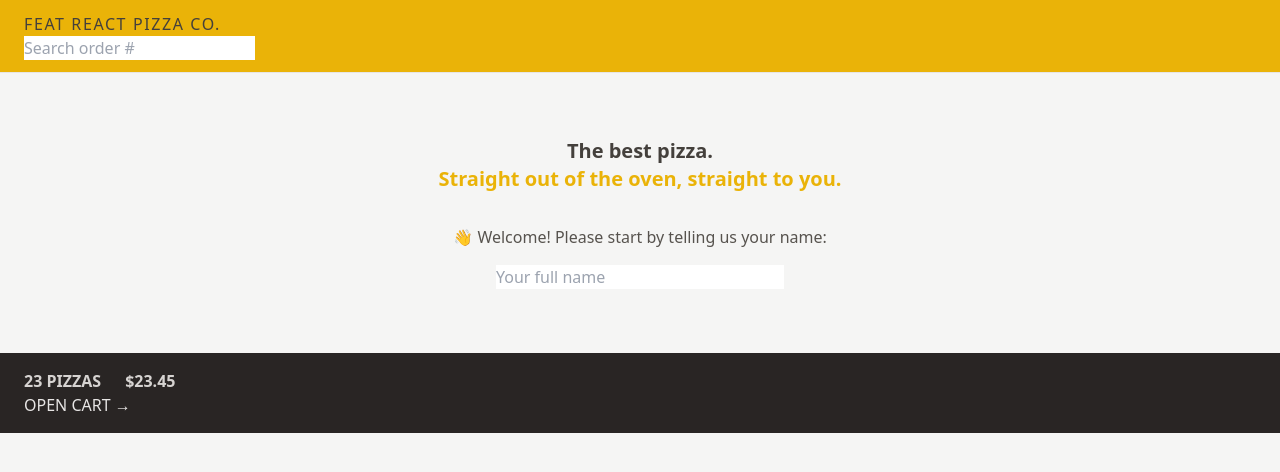
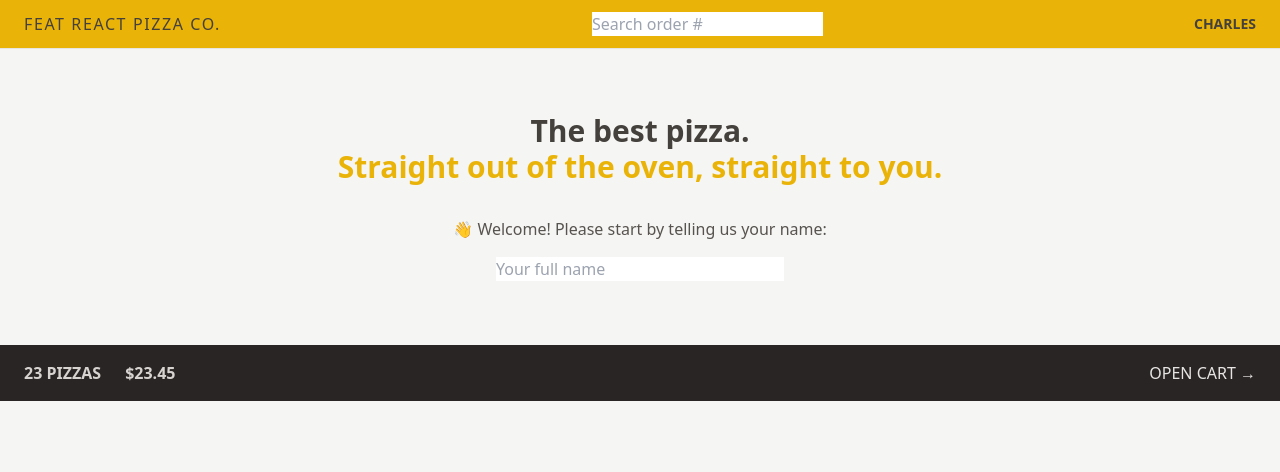
Before and after one commit to CharlesMariga/fast-react-pizza, a React (Vite) app: page / in a window 1280 px wide. Shown: the top 472 px of the page. Built offline with nearby package versions, Linux system fonts and the light colour scheme.

Commit message:
feat: using flexbox

```diff
--- a/src/features/cart/CartOverview.jsx
+++ b/src/features/cart/CartOverview.jsx
@@ -2,7 +2,7 @@
 
 function CartOverview() {
   return (
-    <div className="bg-stone-800 px-4 py-4 text-sm uppercase text-stone-200 sm:px-6 md:text-base">
+    <div className="flex items-center justify-between bg-stone-800 px-4 py-4 text-sm uppercase text-stone-200 sm:px-6 md:text-base">
       <p className="space-x-4 font-semibold text-stone-300 sm:space-x-6">
         <span>23 pizzas</span>
         <span>$23.45</span>
--- a/src/features/user/Username.jsx
+++ b/src/features/user/Username.jsx
@@ -1,5 +1,5 @@
 import React from "react";
 
 export default function Username() {
-  return <p className="hidden text-sm font-semibold">Charles</p>;
+  return <p className="hidden text-sm font-semibold md:block">Charles</p>;
 }
--- a/src/ui/Header.jsx
+++ b/src/ui/Header.jsx
@@ -5,7 +5,7 @@
 
 export default function Header() {
   return (
-    <header className="border-b border-stone-200 bg-yellow-500 px-4 py-3 uppercase sm:px-6">
+    <header className="flex items-center justify-between border-b border-stone-200 bg-yellow-500 px-4 py-3 uppercase sm:px-6">
       <Link to="/" className="tracking-widest">
         Feat React Pizza Co.
       </Link>
--- a/src/ui/Home.jsx
+++ b/src/ui/Home.jsx
@@ -3,7 +3,7 @@
 function Home() {
   return (
     <div className="my-10 text-center sm:my-16">
-      <h1 className="mb-8  text-xl font-semibold">
+      <h1 className="mb-8  px-4 text-xl font-semibold md:text-3xl">
         The best pizza.
         <br />
         <span className="text-yellow-500">
```
